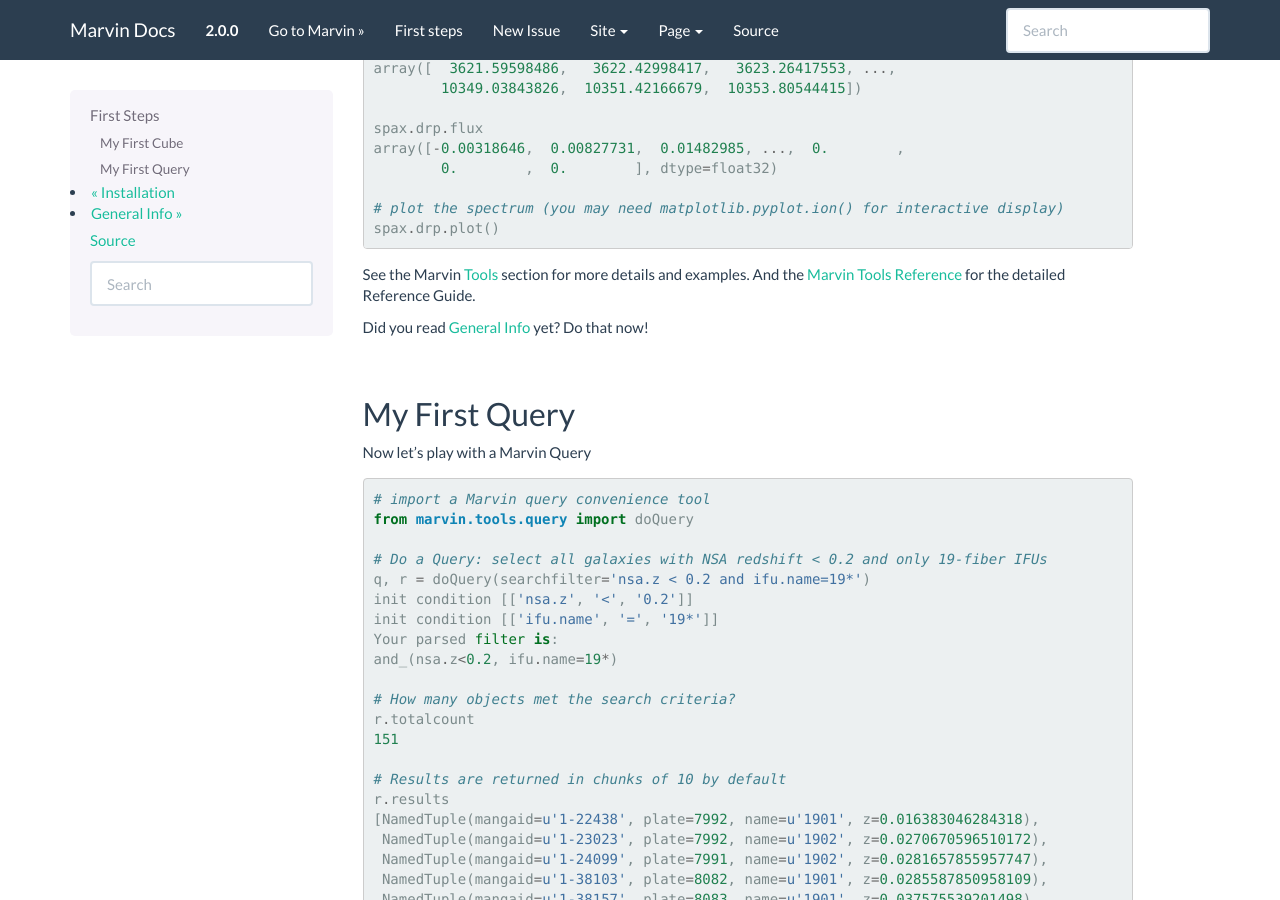
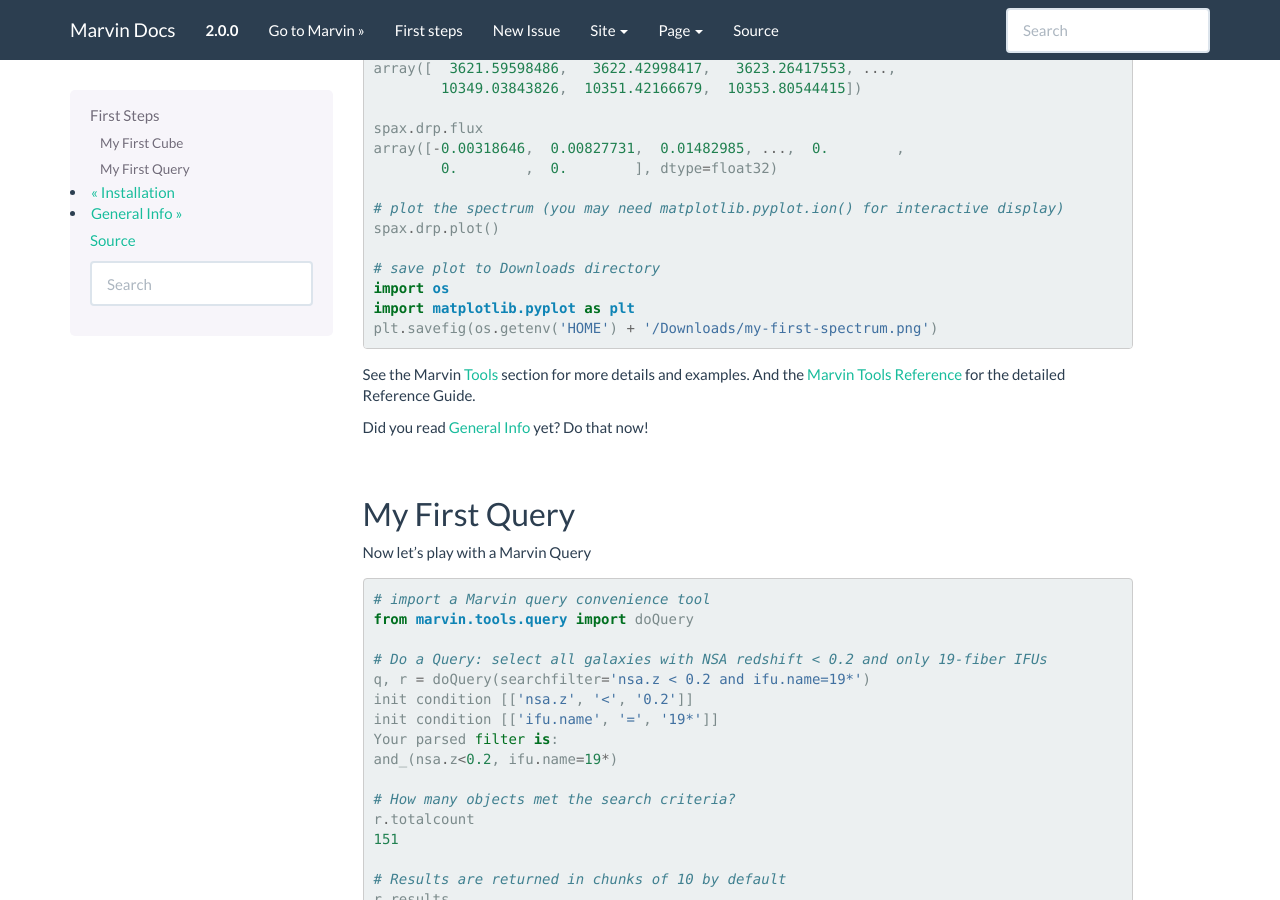
Before and after one commit to sdss/marvin, a Sphinx documentation site: the page built from docs/sphinx/first-steps.rst, in a window 1280 px wide and 900 px high, scrolled down 1290 px. Built offline with Sphinx 7.4.7, drawn with Linux system fonts in a browser that asks for light colours; pages that are not in the unit, such as notebooks, are missing from menus.

Commit message:
add snippet to save spectrum plot

```diff
--- a/docs/sphinx/first-steps.rst
+++ b/docs/sphinx/first-steps.rst
@@ -83,6 +83,11 @@
     # plot the spectrum (you may need matplotlib.pyplot.ion() for interactive display)
     spax.drp.plot()
 
+    # save plot to Downloads directory
+    import os
+    import matplotlib.pyplot as plt
+    plt.savefig(os.getenv('HOME') + '/Downloads/my-first-spectrum.png')
+
 See the Marvin :ref:`marvin-tools` section for more details and examples.  And the :ref:`marvin-tools-ref` for the detailed Reference Guide.
 
 Did you read :ref:`marvin-general` yet?  Do that now!
```
